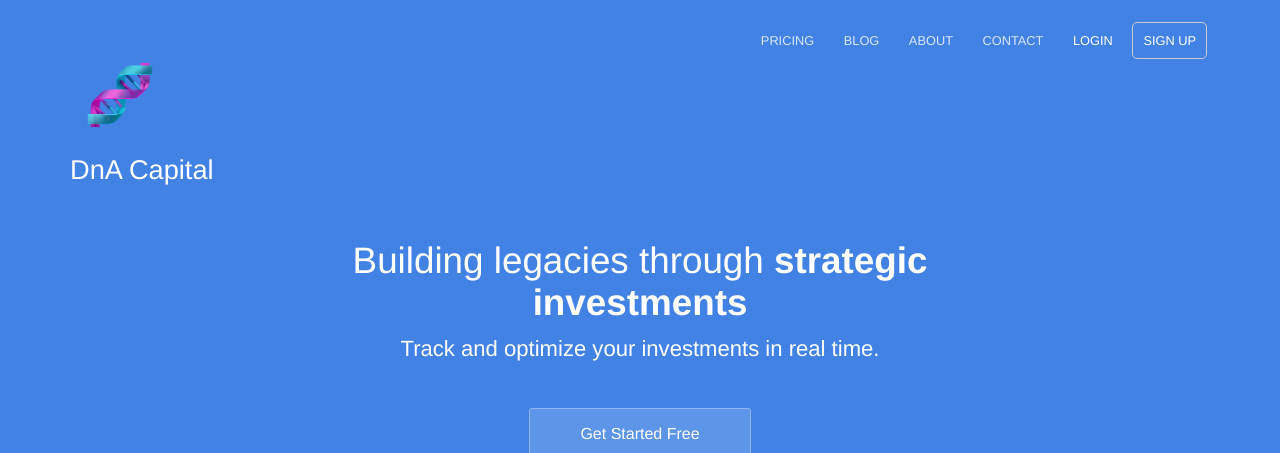
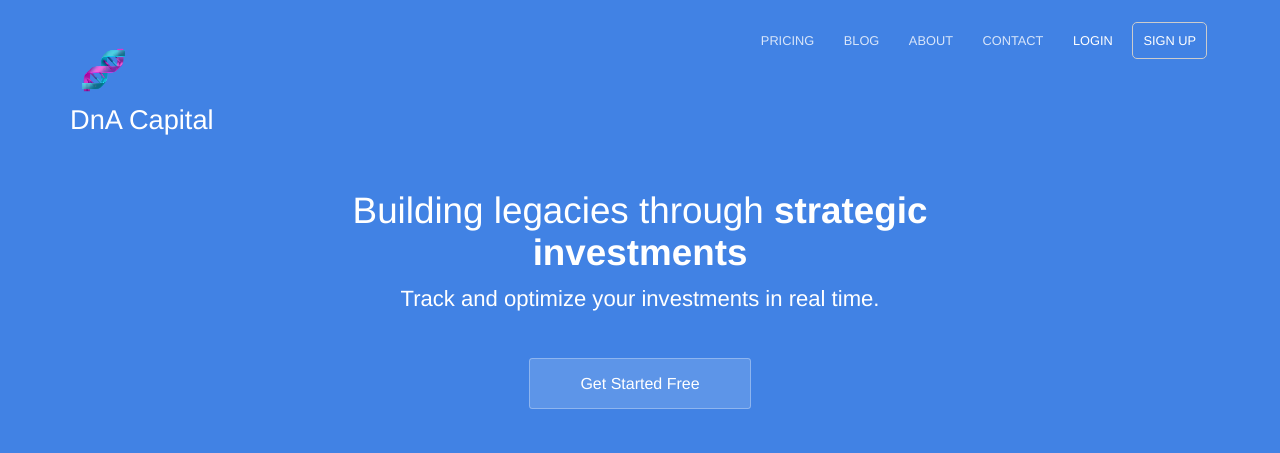
Before and after one commit to mundra-aman/dnacapital.in, a Jekyll site: the page built from index.html, in a window 1280 px wide. Shown: the top 453 px of the page. Built offline with Jekyll 4.4.1, drawn with Linux system fonts in a browser that asks for light colours; grey boxes are pictures that could not be loaded.

Commit message:
Update default.html

```diff
--- a/_layouts/default.html
+++ b/_layouts/default.html
@@ -23,7 +23,7 @@
 	<body>
 		<header>
 			<div class="container">
-				<div class="company-name"><a href="{{ site.baseurl }}/"><img src="{{ site.baseurl }}/images/logo.png" alt="DnA Logo" width="250" height="150"/> DnA Capital </a></div>
+				<div class="company-name"><a href="{{ site.baseurl }}/"><img src="{{ site.baseurl }}/images/logo.png" alt="DnA Logo" width="200" height="100"/> DnA Capital </a></div>
 
 				{% include navigation.html %}
 			</div>
```
